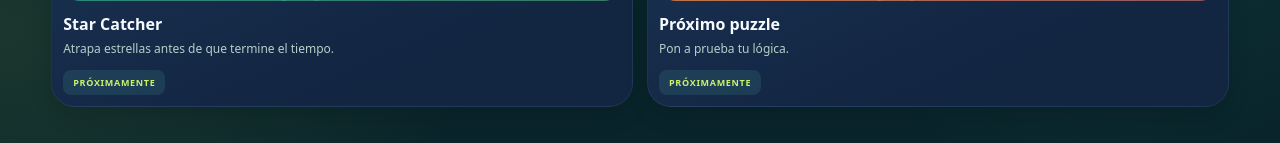
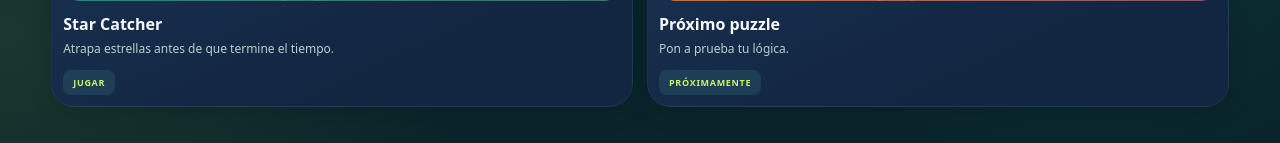
Before and after one commit to jhooni467/Noverse, a plain HTML site: page index.html in a window 1280 px wide. Shown: the part 656-799 px from the top of the page. Drawn offline with Linux system fonts and the light colour scheme.

Commit message:
Load Star Catcher game module

```diff
--- a/index.html
+++ b/index.html
@@ -61,6 +61,7 @@
 
   <script src="core/game-manager.js"></script>
   <script src="games/registry.js"></script>
+  <script src="games/star-catcher.js"></script>
   <script src="js/app.js"></script>
   <script>
     if ("serviceWorker" in navigator) {
```
